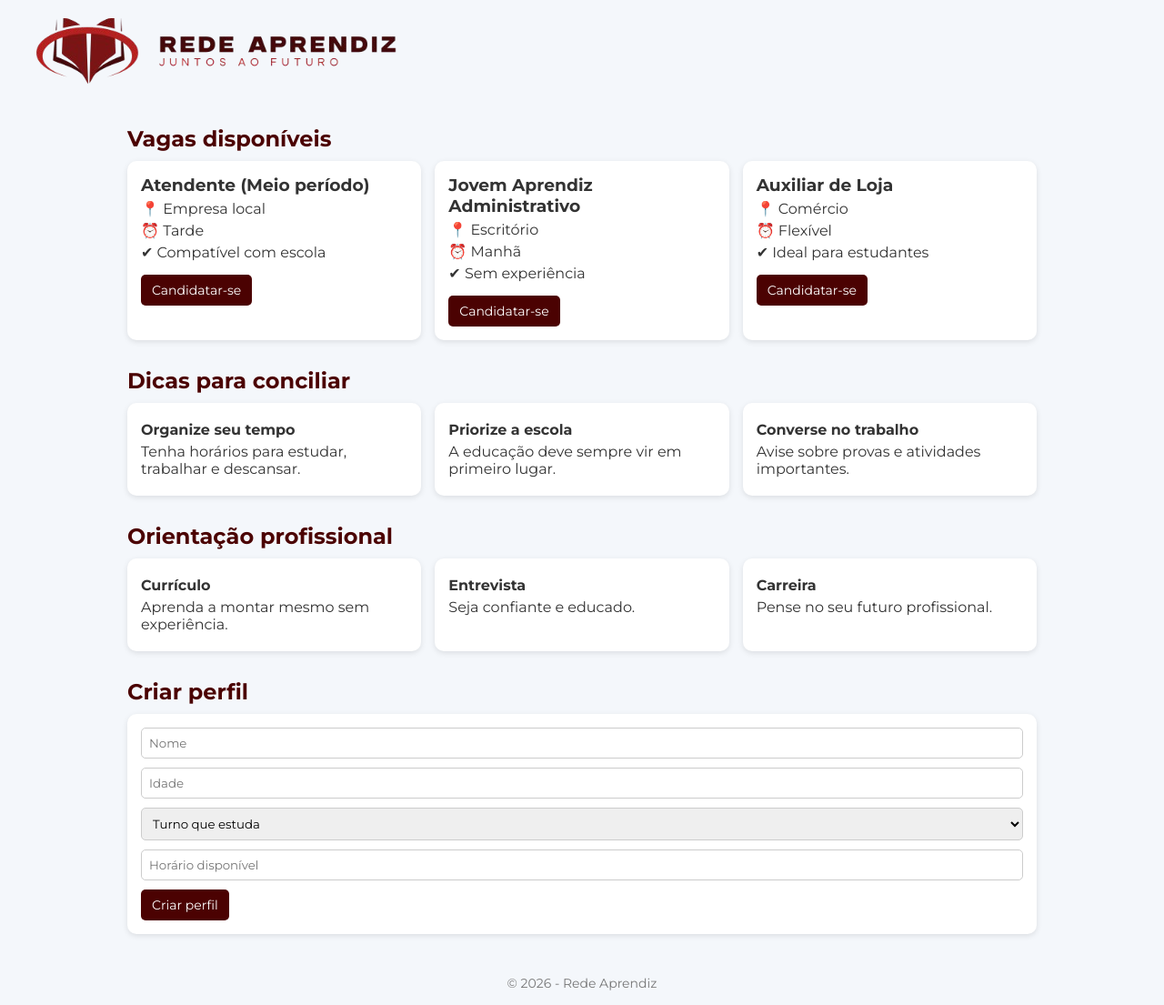
After one commit to redeaprendiz904/rede-aprendiz, a PHP site: page /html/araluno.html in a window 1280 px wide. The commit adds this page. Shown: the whole page at 91% size. Run offline with PHP 8.4, Linux system fonts and the light colour scheme.

Commit message:
criação da área de estudantes

```diff
--- /dev/null
+++ b/css/araluno.css
@@ -0,0 +1,89 @@
+@import url('https://fonts.googleapis.com/css2?family=Montserrat:ital,wght@0,100..900;1,100..900&display=swap');
+
+*{
+  margin: 0;
+  padding: 0;
+  box-sizing: border-box;
+  font-family: "Montserrat", sans-serif;
+  font-optical-sizing: auto;
+  font-style: normal;
+}
+
+    body {
+      background-color: #f4f7fb;
+      color: #333;
+    }
+
+    header {
+      display: flex;
+      justify-content: space-between;
+      flex-flow: row wrap;
+      color: white;
+      padding: 20px;
+      text-align: center;
+    }
+
+    .container {
+      width: 90%;
+      max-width: 1000px;
+      margin: 20px auto;
+    }
+
+    h2 {
+      margin-bottom: 10px;
+      color: rgb(75, 2, 2);
+    }
+
+    .section {
+      margin-bottom: 30px;
+    }
+
+    .cards {
+      display: grid;
+      grid-template-columns: repeat(auto-fit, minmax(250px, 1fr));
+      gap: 15px;
+    }
+
+    .card {
+      background: white;
+      padding: 15px;
+      border-radius: 10px;
+      box-shadow: 0 2px 6px rgba(0,0,0,0.1);
+    }
+
+    .card p {
+      margin: 5px 0;
+    }
+
+    .btn {
+      display: inline-block;
+      margin-top: 10px;
+      padding: 8px 12px;
+      background-color: rgb(75, 2, 2);
+      color: white;
+      border-radius: 5px;
+      text-decoration: none;
+      font-size: 14px;
+    }
+
+    .btn:hover {
+      opacity: 0.70;
+    }
+
+    .form {
+      margin-bottom: 10px;
+    }
+
+    input, select {
+      width: 100%;
+      padding: 8px;
+      border-radius: 5px;
+      border: 1px solid #ccc;
+    }
+
+    footer {
+      text-align: center;
+      padding: 15px;
+      font-size: 14px;
+      color: #777;
+    }
--- /dev/null
+++ b/html/araluno.html
@@ -0,0 +1,127 @@
+<!DOCTYPE html>
+<html lang="pt-br">
+<head>
+  <meta charset="UTF-8">
+  <title>Área do Estudante</title>
+  <link rel="stylesheet" href="../css/araluno.css">
+</head>
+<body>
+
+<header>
+   <img src="../img/logop.png" alt="logoredeaprendiz"></a>
+
+</header>
+
+<section class="hero">
+<div class="container">
+
+  <div class="section">
+    <h2> Vagas disponíveis</h2>
+    <div class="cards">
+
+      <div class="card">
+        <h3>Atendente (Meio período)</h3>
+        <p>📍 Empresa local</p>
+        <p>⏰ Tarde</p>
+        <p>✔ Compatível com escola</p>
+        <a href="#" class="btn">Candidatar-se</a>
+      </div>
+
+      <div class="card">
+        <h3>Jovem Aprendiz Administrativo</h3>
+        <p>📍 Escritório</p>
+        <p>⏰ Manhã</p>
+        <p>✔ Sem experiência</p>
+        <a href="#" class="btn">Candidatar-se</a>
+      </div>
+
+      <div class="card">
+        <h3>Auxiliar de Loja</h3>
+        <p>📍 Comércio</p>
+        <p>⏰ Flexível</p>
+        <p>✔ Ideal para estudantes</p>
+        <a href="#" class="btn">Candidatar-se</a>
+      </div>
+
+    </div>
+  </div>
+
+  <div class="section">
+    <h2> Dicas para conciliar</h2>
+    <div class="cards">
+
+      <div class="card">
+        <p><strong>Organize seu tempo</strong></p>
+        <p>Tenha horários para estudar, trabalhar e descansar.</p>
+      </div>
+
+      <div class="card">
+        <p><strong>Priorize a escola</strong></p>
+        <p>A educação deve sempre vir em primeiro lugar.</p>
+      </div>
+
+      <div class="card">
+        <p><strong>Converse no trabalho</strong></p>
+        <p>Avise sobre provas e atividades importantes.</p>
+      </div>
+
+    </div>
+  </div>
+  <div class="section">
+    <h2> Orientação profissional</h2>
+    <div class="cards">
+
+      <div class="card">
+        <p><strong>Currículo</strong></p>
+        <p>Aprenda a montar mesmo sem experiência.</p>
+      </div>
+
+      <div class="card">
+        <p><strong>Entrevista</strong></p>
+        <p>Seja confiante e educado.</p>
+      </div>
+
+      <div class="card">
+        <p><strong>Carreira</strong></p>
+        <p>Pense no seu futuro profissional.</p>
+      </div>
+
+    </div>
+  </div>
+
+  <div class="section">
+    <h2> Criar perfil</h2>
+
+    <div class="card">
+      <div class="form">
+        <input type="text" placeholder="Nome">
+      </div>
+
+      <div class="form">
+        <input type="number" placeholder="Idade">
+      </div>
+
+      <div class="form">
+        <select>
+          <option>Turno que estuda</option>
+          <option>Manhã</option>
+          <option>Tarde</option>
+          <option>Noite</option>
+        </select>
+      </div>
+
+      <div class="form-group">
+        <input type="text" placeholder="Horário disponível">
+      </div>
+
+      <a href="#" class="btn">Criar perfil</a>
+    </div>
+  </div>
+
+</div>
+
+<footer>
+  © 2026 - Rede Aprendiz
+</footer>
+</body>
+</html>
```
Also changed, not shown: css/quemsomos.css (+4 -5 lines), html/sidebar.html (renamed from html/teste.html).
